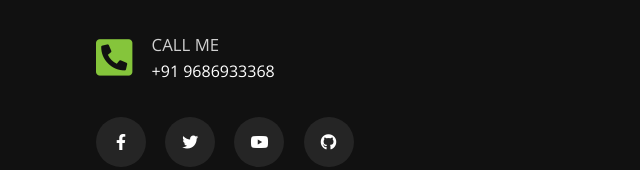
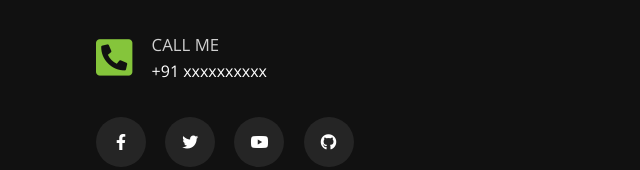
Before and after one commit to chandan2300/Portfolio, a plain HTML site: page contact.html in a window 1280 px wide. Shown: the part 590-760 px from the top of the page, 0-640 px from the left. Drawn offline with nearby package versions, Linux system fonts and the light colour scheme.

Commit message:
Update contact.html

```diff
--- a/contact.html
+++ b/contact.html
@@ -96,7 +96,7 @@
             <span><i class="fas fa-phone-square-alt"></i></span>
             <h3>
               <span class="text">call me</span> <br />
-              +91 9686933368
+              +91 xxxxxxxxxx
             </h3>
           </div>
 
```
